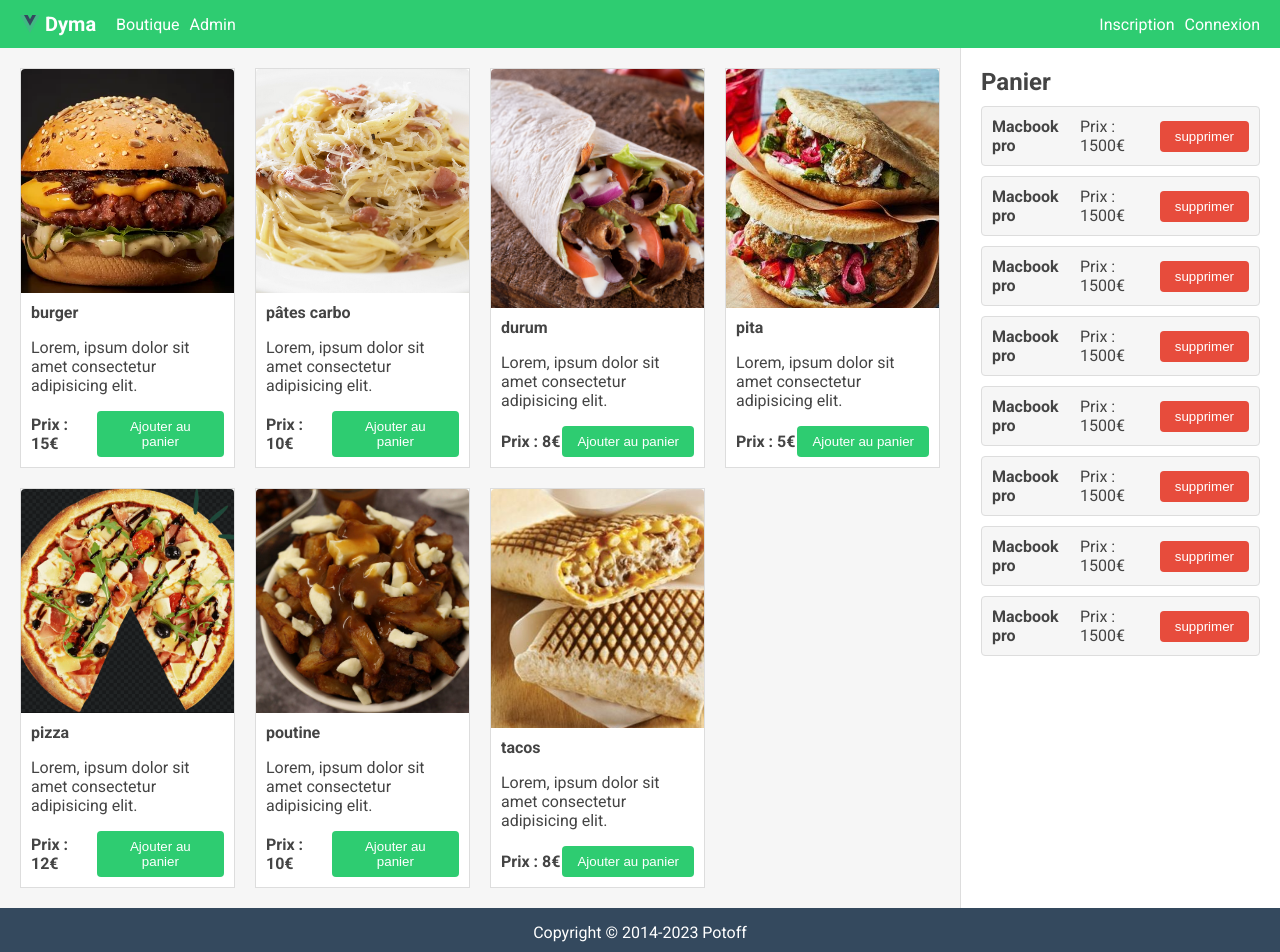
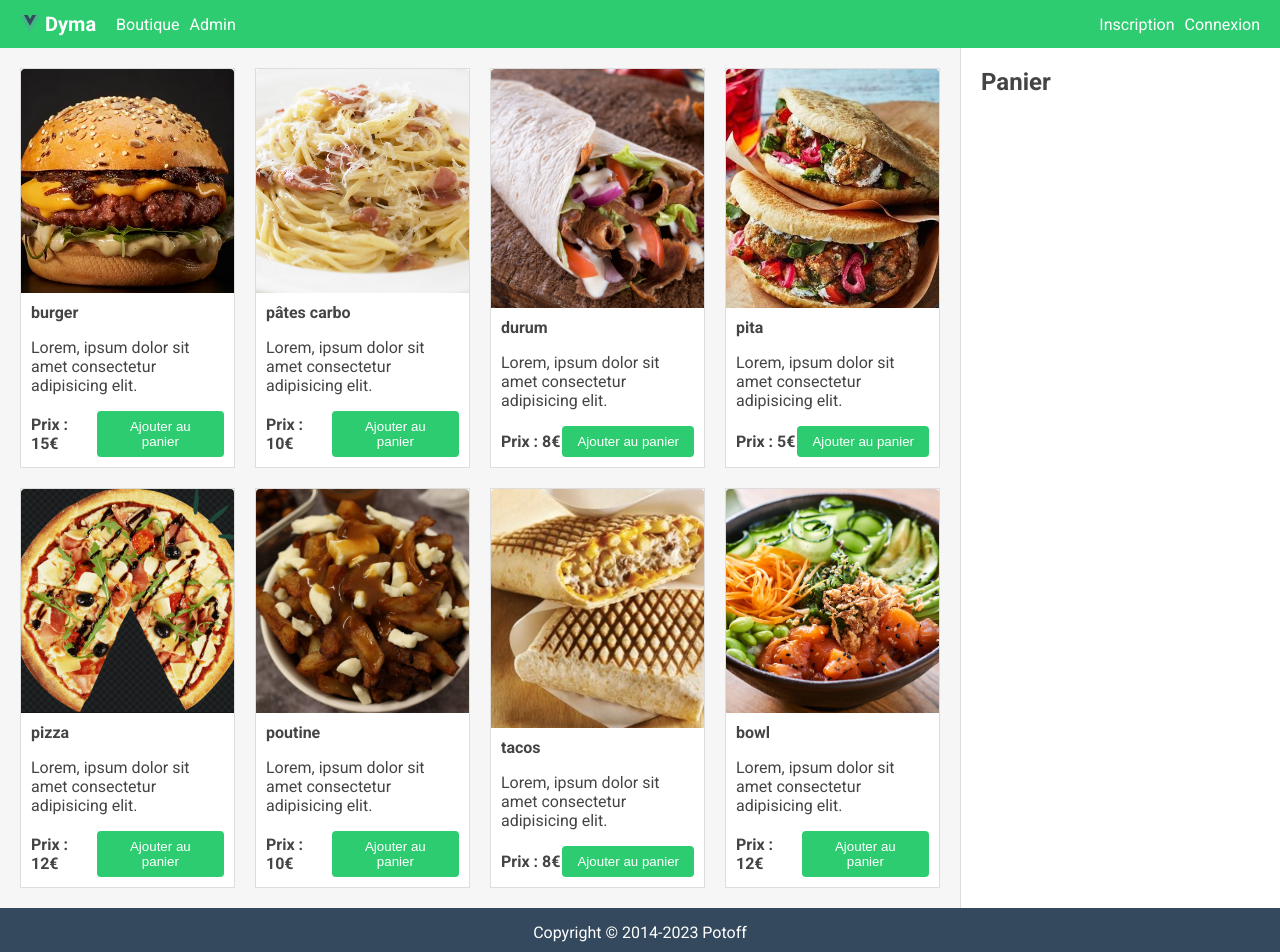
Before and after one commit to Potoff/boutique-vue, a Vue app: page / in a window 1280 px wide. Shown: the top 952 px of the page. Built offline with nearby package versions, Linux system fonts and the light colour scheme.

Commit message:
add and remove product from cart and display it

```diff
--- a/src/App.vue
+++ b/src/App.vue
@@ -6,11 +6,11 @@ import TheFooter from "./components/Footer.vue";
 import data from "./data/product";
 
 import { reactive } from "vue";
-import type { ProductInterface } from "./interfaces/product.interface";
+import type { ProductCartInterface, ProductInterface } from "@/interfaces";
 
 const state = reactive<{
     products: ProductInterface[],
-    cart: ProductInterface[]
+    cart: ProductCartInterface[]
 }>({
     products: data,
     cart: [],
@@ -18,8 +18,24 @@ const state = reactive<{
 
 function addProductToCart(productId: number): void {
     const product = state.products.find((product) => product.id === productId);
-    if (product && !state.cart.find(product => product.id === productId)) {
-        state.cart.push({ ...product });
+    if (product) {
+        const productInCart = state.cart.find((product) => product.id === productId);
+        if (productInCart) {
+            productInCart.quantity++;
+        } else {
+            state.cart.push({ ...product, quantity: 1 });
+        }
+    }
+}
+
+function removeProductFromCart(productId: number): void {
+    const productFromCart = state.cart.find((product) => product.id === productId);
+    if (productFromCart) {
+        if (productFromCart.quantity === 1) {
+            state.cart = state.cart.filter((product) => product.id !== productId);
+        } else {
+            productFromCart.quantity--;
+        }
     }
 }
 
@@ -29,7 +45,7 @@ function addProductToCart(productId: number): void {
     <div class="app-container">
         <TheHeader class="header" />
         <Shop :products="state.products" @add-product-to-cart="addProductToCart" class="shop" />
-        <Cart class="cart" />
+        <Cart :cart="state.cart" class="cart" @remove-product-from-cart="removeProductFromCart" />
         <TheFooter class="footer" />
     </div>
 </template>
--- a/src/components/Cart/Cart.vue
+++ b/src/components/Cart/Cart.vue
@@ -1,11 +1,21 @@
 <script setup lang="ts">
+import type { ProductCartInterface } from '@/interfaces';
 import CartProductList from './CartProductList.vue';
+
+defineProps<{
+    cart: ProductCartInterface[];
+}>()
+
+const emit = defineEmits<{
+    (e: 'removeProductFromCart', productId: number): void;
+}>()
+
 </script>
 
 <template>
     <div class="p-20">
         <h2 class="mb-10">Panier</h2>
-        <CartProductList />
+        <CartProductList :cart="cart" @remove-product-from-cart="emit('removeProductFromCart', $event)"/>
     </div>
 </template>
 
--- a/src/components/Cart/CartProduct.vue
+++ b/src/components/Cart/CartProduct.vue
@@ -1,12 +1,23 @@
 <script setup lang="ts">
+import type { ProductCartInterface } from '@/interfaces';
+
+
+defineProps<{
+    product: ProductCartInterface;
+}>()
+
+const emit = defineEmits<{
+    (e: 'removeProductFromCart', productId: number): void;
+}>()
 
 </script>
 
 <template>
     <div class="d-flex flex-row align-items-center mb-10 p-10 product">
-      <strong class="flex-fill mr-10">Macbook pro</strong>
-      <span class="mr-10">Prix : 1500€</span>
-      <button class="btn btn-danger">supprimer</button>
+      <strong class="mr-10">{{ product.title }}</strong>
+      <span class="flex-fill mr-10">x {{ product.quantity }}</span>
+      <span class="mr-10">Prix : {{ product.price }}</span>
+      <button class="btn btn-danger" @click="emit('removeProductFromCart', product.id)">supprimer</button>
     </div>
 </template>
 
--- a/src/components/Cart/CartProductList.vue
+++ b/src/components/Cart/CartProductList.vue
@@ -1,19 +1,21 @@
 <script setup lang="ts">
 
 import CartProduct from './CartProduct.vue';
+import type { ProductCartInterface,  } from '@/interfaces';
+
+defineProps<{
+    cart: ProductCartInterface[];
+}>()
+
+const emit = defineEmits<{
+    (e: 'removeProductFromCart', productId: number): void;
+}>()
 
 </script>
 
 <template>
     <div class="d-flex flex-column">
-        <CartProduct />
-        <CartProduct />
-        <CartProduct />
-        <CartProduct />
-        <CartProduct />
-        <CartProduct />
-        <CartProduct />
-        <CartProduct />
+        <CartProduct v-for="product of cart" :product="product" @remove-product-from-cart="emit('removeProductFromCart', $event)"/>
     </div>
 </template>
 
--- a/src/components/Shop/Shop.vue
+++ b/src/components/Shop/Shop.vue
@@ -1,5 +1,5 @@
 <script setup lang="ts">
-import type { ProductInterface } from '../../interfaces/product.interface';
+import type { ProductInterface } from '@/interfaces';
 import ShopProductList from './ShopProductList.vue';
 
 defineProps<{
--- a/src/components/Shop/ShopProduct.vue
+++ b/src/components/Shop/ShopProduct.vue
@@ -1,5 +1,5 @@
 <script setup lang="ts">
-import type { ProductInterface } from '@/interfaces/product.interface';
+import type { ProductInterface } from '@/interfaces';
 
 defineProps<{
     product: ProductInterface;
--- a/src/components/Shop/ShopProductList.vue
+++ b/src/components/Shop/ShopProductList.vue
@@ -1,5 +1,5 @@
 <script setup lang="ts">
-import type { ProductInterface } from '../../interfaces/product.interface';
+import type { ProductInterface } from '@/interfaces';
 import ShopProduct from './ShopProduct.vue';
 
 defineProps<{
--- a/src/data/product.ts
+++ b/src/data/product.ts
@@ -47,5 +47,12 @@ export default [
         title: "tacos",
         price: 8,
         description: "Lorem, ipsum dolor sit amet consectetur adipisicing elit.",
+    },
+    {
+        id: 8,
+        image: "src/assets/images/bowl.png",
+        title: "bowl",
+        price: 12,
+        description: "Lorem, ipsum dolor sit amet consectetur adipisicing elit.",
     }
 ]
--- /dev/null
+++ b/src/interfaces/ProductCart.interface.ts
@@ -0,0 +1,5 @@
+import type { ProductInterface } from "./Product.interface";
+
+export interface ProductCartInterface extends ProductInterface {
+    quantity: number;
+}
--- /dev/null
+++ b/src/interfaces/index.ts
@@ -0,0 +1,2 @@
+export * from "./Product.interface";
+export * from "./ProductCart.interface";
```
Also changed, not shown: src/assets/images/bowl.png (added).
